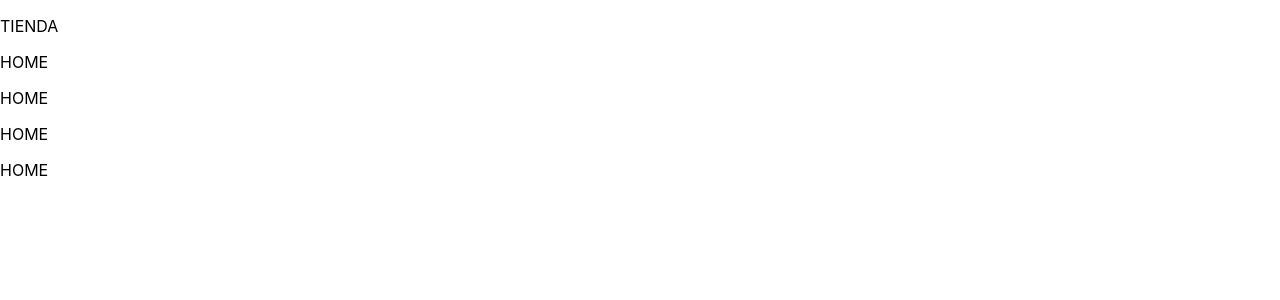
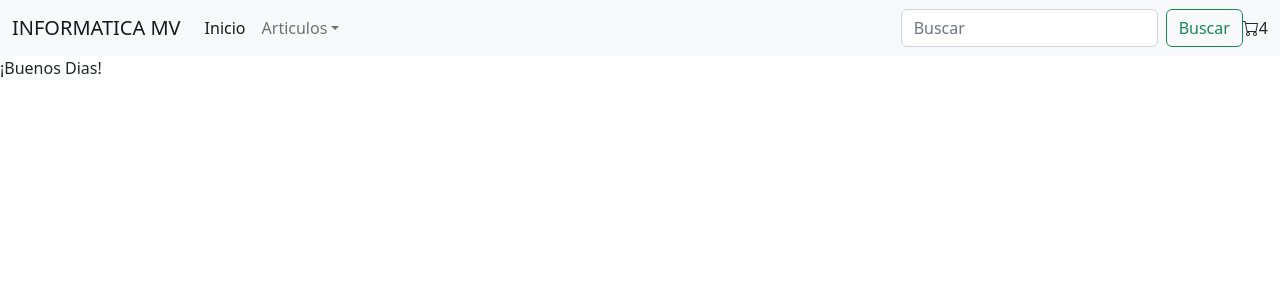
Before and after one commit to VigorelliMarcos/proyecto_react, a React (Create React App) app: page / in a window 1280 px wide. Shown: the top 300 px of the page. Built offline with nearby package versions, Linux system fonts and the light colour scheme.

Commit message:
primercommitt

```diff
--- a/package.json
+++ b/package.json
@@ -6,9 +6,11 @@
     "@testing-library/jest-dom": "^5.16.4",
     "@testing-library/react": "^13.3.0",
     "@testing-library/user-event": "^13.5.0",
+    "bootstrap": "^5.2.0-beta1",
     "react": "^18.2.0",
     "react-dom": "^18.2.0",
     "react-scripts": "5.0.1",
+    "uuid": "^8.3.2",
     "web-vitals": "^2.1.4"
   },
   "scripts": {
--- a/src/App.js
+++ b/src/App.js
@@ -1,9 +1,14 @@
-import logo from './logo.svg';
-import './App.css';
-import NavBar from './componentes/NavBar';
+import "./App.css";
+import NavBar from "./componentes/NavBar";
+import ItemListContainer from "./componentes/ItemListContainer";
+
 function App() {
+  const title = "Titulo de tienda";
   return (
-    <NavBar name={"Tienda"} />
+    <>
+      <NavBar name={"Tienda"} />
+      <ItemListContainer greeting={"¡Buenos Dias!"} />
+    </>
 
   );
 }
--- /dev/null
+++ b/src/componentes/CartWidget.jsx
@@ -0,0 +1,13 @@
+const CartWidget = () => {
+    const amount = 4;
+    return (
+        <>
+            <svg xmlns="http://www.w3.org/2000/svg" width="16" height="16" fill="currentColor" class="bi bi-cart" viewBox="0 0 16 16">
+                <path d="M0 1.5A.5.5 0 0 1 .5 1H2a.5.5 0 0 1 .485.379L2.89 3H14.5a.5.5 0 0 1 .491.592l-1.5 8A.5.5 0 0 1 13 12H4a.5.5 0 0 1-.491-.408L2.01 3.607 1.61 2H.5a.5.5 0 0 1-.5-.5zM3.102 4l1.313 7h8.17l1.313-7H3.102zM5 12a2 2 0 1 0 0 4 2 2 0 0 0 0-4zm7 0a2 2 0 1 0 0 4 2 2 0 0 0 0-4zm-7 1a1 1 0 1 1 0 2 1 1 0 0 1 0-2zm7 0a1 1 0 1 1 0 2 1 1 0 0 1 0-2z"/>
+            </svg>
+            {amount}
+        </>
+    );
+}
+
+export default CartWidget;
--- /dev/null
+++ b/src/componentes/ItemListContainer.jsx
@@ -0,0 +1,7 @@
+const ItemListContainer = (props) => {
+    return (
+        <p>{props.greeting}</p>
+    );
+};
+
+export default ItemListContainer;
--- a/src/componentes/NavBar.jsx
+++ b/src/componentes/NavBar.jsx
@@ -1,17 +1,42 @@
-import StyledText from "./StyledText"
-const NavBar = ({ name }) => {
-    const displayName = name.toUpperCase();
+import React from "react";
+import CartWidget from "./CartWidget";
+
+const NavBar = () => {
     return (
-        <>
-            <nav>
-                <p>{displayName}</p>
-                <StyledText text="Home"/>
-                <StyledText text="Home"/>
-                <StyledText text="Home"/>
-                <StyledText text="Home"/>
+        <nav className="navbar navbar-expand-lg bg-light">
+            <div className="container-fluid">
+                <a className="navbar-brand" href="#">INFORMATICA MV</a>
+                <button className="navbar-toggler" type="button" data-bs-toggle="collapse" data-bs-target="#navbarSupportedContent" aria-controls="navbarSupportedContent" aria-expanded="false" aria-label="Toggle navigation">
+                <span className="navbar-toggler-icon"></span>
+                </button>
+                <div className="collapse navbar-collapse" id="navbarSupportedContent">
+                <ul className="navbar-nav me-auto mb-2 mb-lg-0">
+                    <li className="nav-item">
+                    <a className="nav-link active" aria-current="page" href="#">Inicio</a>
+                    </li>
+                    <li className="nav-item dropdown">
+                    <a className="nav-link dropdown-toggle" href="#" id="navbarDropdown" role="button" data-bs-toggle="dropdown" aria-expanded="false">
+                        Articulos
+                    </a>
+                    <ul className="dropdown-menu" aria-labelledby="navbarDropdown">
+                        <li><a className="dropdown-item" href="#">Action</a></li>
+                        <li><a className="dropdown-item" href="#">Another action</a></li>
+                        <li><hr className="dropdown-divider"></hr></li>
+                        <li><a className="dropdown-item" href="#">Something else here</a></li>
+                    </ul>
+                    </li>
+                </ul>
+                <form className="d-flex" role="search">
+                    <input className="form-control me-2" type="buscar" placeholder="Buscar" aria-label="Search"/>
+                    <button className="btn btn-outline-success" type="submit">Buscar</button>
+                </form>
+                <CartWidget />
+                </div>
+            </div>
             </nav>
-        </>
-    );
-}
+     );
+    }
 
-export default NavBar;
+
+
+    export default NavBar;
--- a/src/index.js
+++ b/src/index.js
@@ -3,7 +3,8 @@
 import './index.css';
 import App from './App';
 import reportWebVitals from './reportWebVitals';
-
+import "bootstrap/dist/css/bootstrap.css";
+import * as bootstrap from 'bootstrap';
 const root = ReactDOM.createRoot(document.getElementById('root'));
 root.render(
   <React.StrictMode>
```
Also changed, not shown: 1 other file (tests, documents, lock files or other folders).
